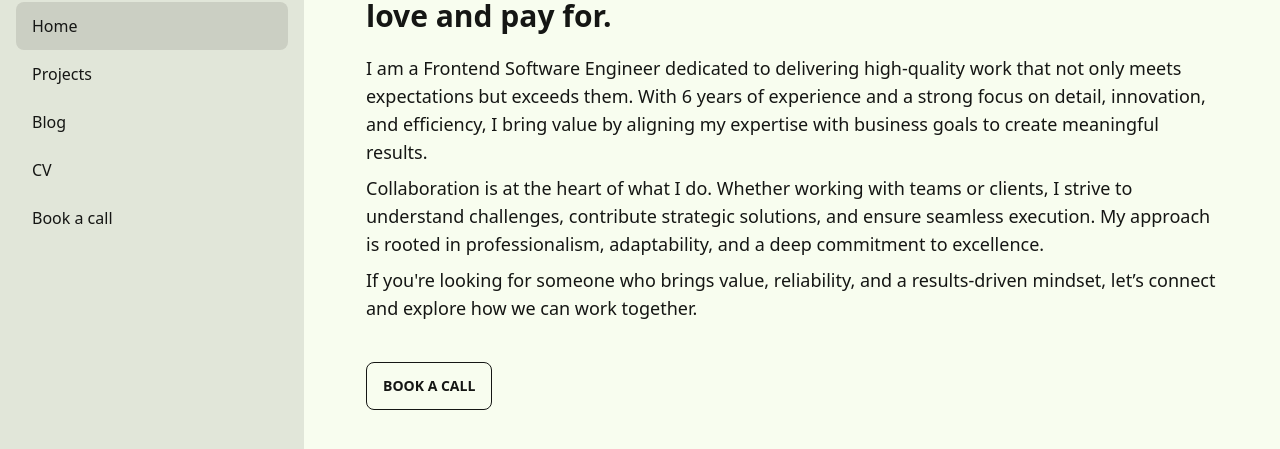
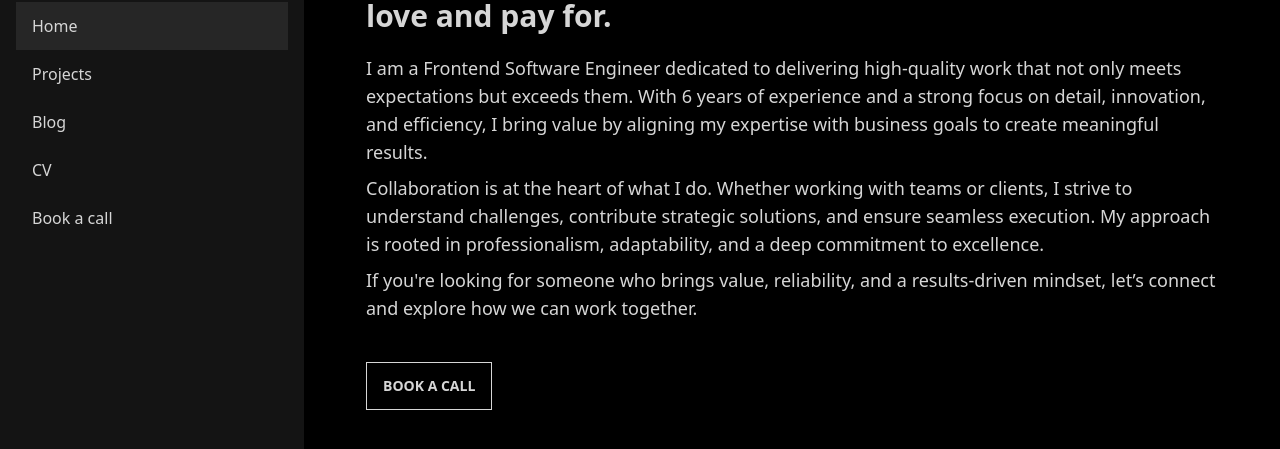
Before and after one commit to ojolowoblue/portfolio, an Astro site: page / in a window 1280 px wide. Shown: the part 194-643 px from the top of the page. Built offline with nearby package versions, Linux system fonts and the light colour scheme; Astro itself is replaced by a stand-in of ours.

Commit message:
fix: Change theme from 'lemonade' to 'black' in BaseLayout component

```diff
--- a/src/layouts/BaseLayout.astro
+++ b/src/layouts/BaseLayout.astro
@@ -18,7 +18,7 @@
 ---
 
 <!doctype html>
-<html lang="en" data-theme="lemonade">
+<html lang="en" data-theme="black">
   <head>
     <BaseHead
       title={title}
```
